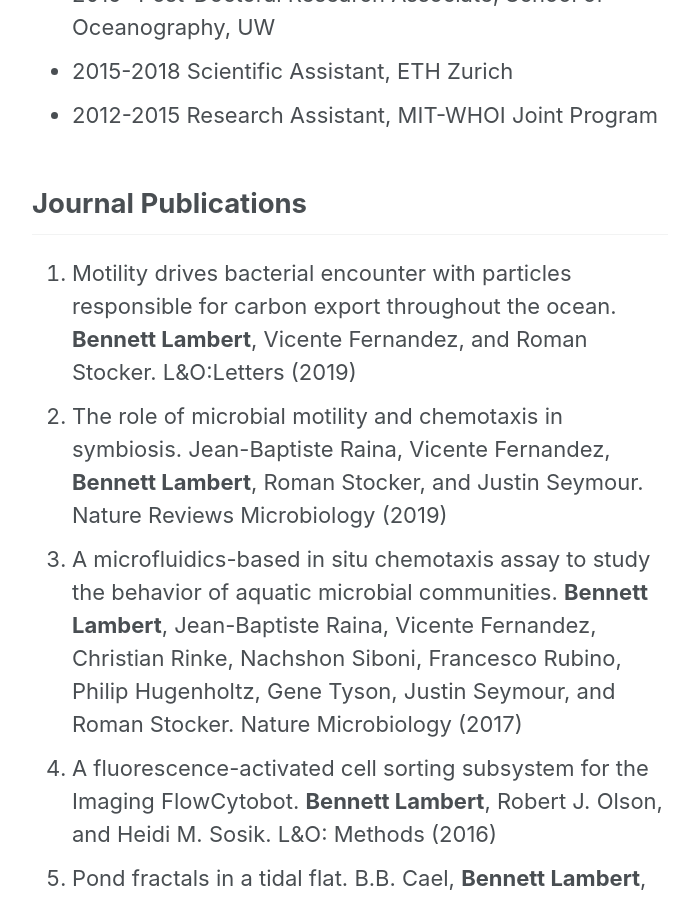
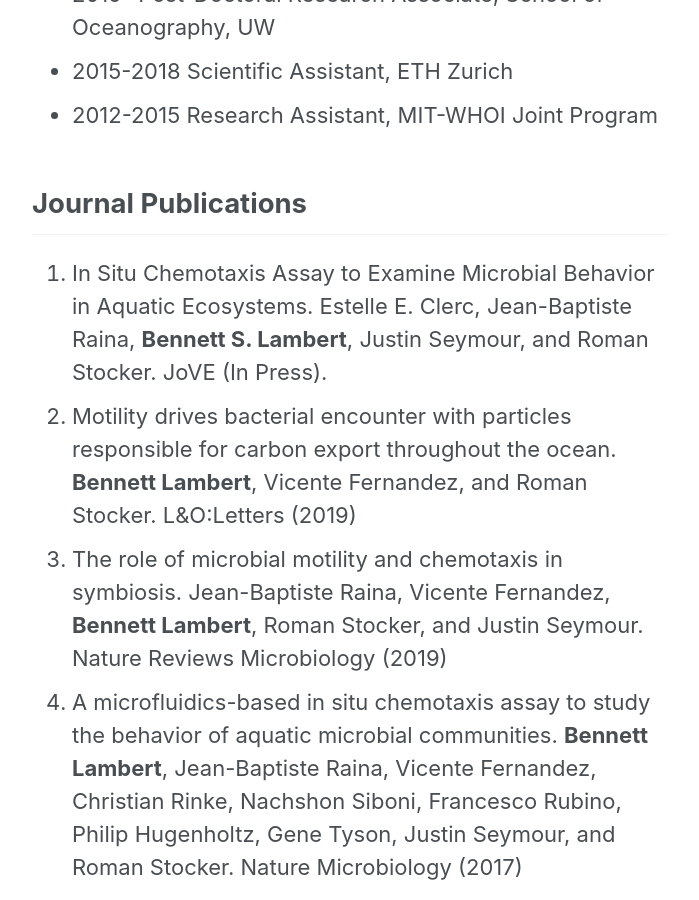
Before and after one commit to armbrustlab/armbrustlab.github.io, a Jekyll site: the page built from collections/_people/lambert.md, in a window 1280 px wide and 900 px high, scrolled down 1519 px. Shown: the whole window, without its empty margins (290-989 px from the left). Built offline with Jekyll 4.4.1, drawn with Linux system fonts in a browser that asks for light colours; nearby versions of some CDN libraries.

Commit message:
Update lambert.md

```diff
--- a/collections/_people/lambert.md
+++ b/collections/_people/lambert.md
@@ -20,6 +20,7 @@ Thesis title: Observing Microbial Processes at the Microscale with In Situ Techn
 * 2012-2015	      Research Assistant, MIT-WHOI Joint Program
 
 ## Journal Publications
+1. In Situ Chemotaxis Assay to Examine Microbial Behavior in Aquatic Ecosystems. Estelle E. Clerc, Jean-Baptiste Raina, **Bennett S. Lambert**, Justin Seymour, and Roman Stocker. JoVE (In Press).
 1. Motility drives bacterial encounter with particles responsible for carbon export throughout the ocean. **Bennett Lambert**, Vicente Fernandez, and Roman Stocker. L&O:Letters (2019)
 1. The role of microbial motility and chemotaxis in symbiosis. Jean-Baptiste Raina, Vicente Fernandez, **Bennett Lambert**, Roman Stocker, and Justin Seymour. Nature Reviews Microbiology (2019)
 1. A microfluidics-based  in situ chemotaxis assay to study the behavior of aquatic microbial communities. **Bennett Lambert**, Jean-Baptiste Raina, Vicente Fernandez, Christian Rinke, Nachshon Siboni, Francesco Rubino, Philip Hugenholtz, Gene Tyson, Justin Seymour, and Roman Stocker. Nature Microbiology (2017)
```
